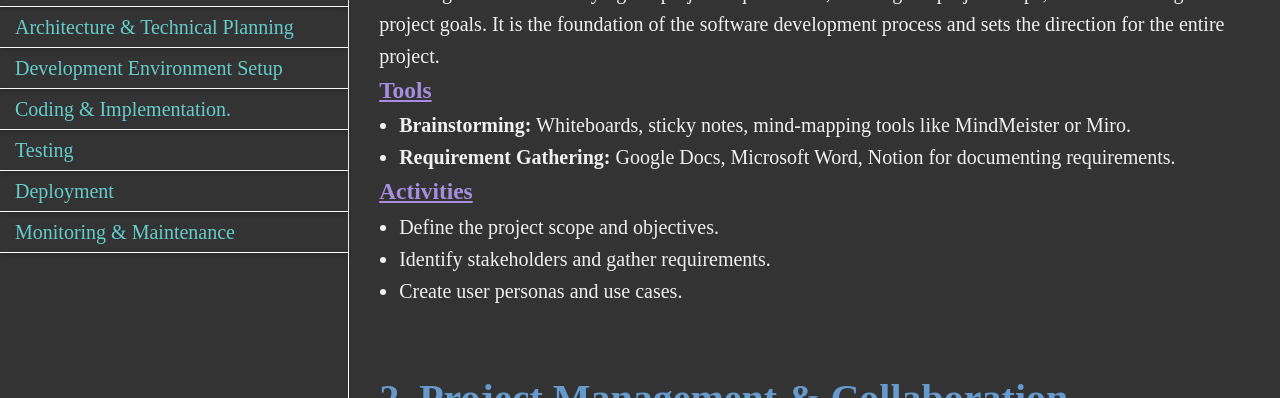
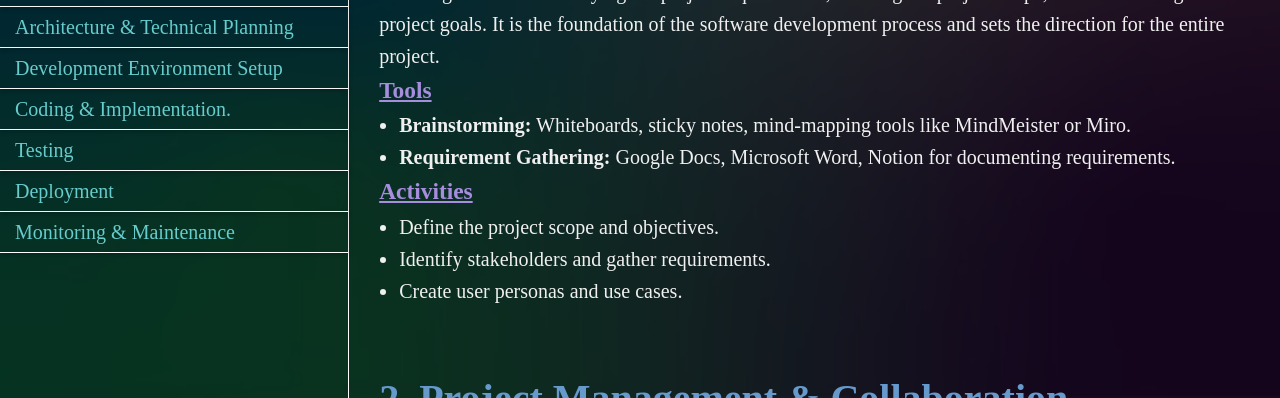
Before and after one commit to Eddking-QS/Projects-Technical_Documentation_Page, a plain HTML site: page index.html in a window 1280 px wide. Shown: the part 402-800 px from the top of the page. Drawn offline with Linux system fonts and the light colour scheme.

Commit message:
Update CSS

```diff
--- a/styles.css
+++ b/styles.css
@@ -35,7 +35,7 @@ ul.list {
 }
 
 .background {
-    background-image: url(Images/devbg.jpg);
+    background-image: url(Images/devbg2.jpeg);
     background-size: cover;
     position: absolute;
     max-height: 100vh;
```
Also changed, not shown: Images/devbg2.jpeg (added).
